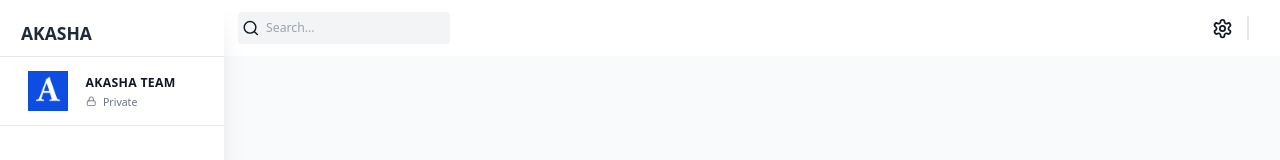
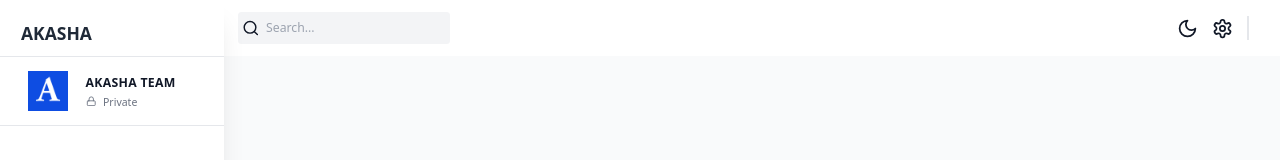
Before and after one commit to DevHarold0-0/Akasha-Real-Estate, a Next.js app in the folder client/: page / in a window 1280 px wide. Shown: the top 160 px of the page. Built offline with nearby package versions, Linux system fonts and the light colour scheme; no server answers.

Commit message:
Add light & dark

```diff
--- a/client/src/app/(components)/Navbar/index.tsx
+++ b/client/src/app/(components)/Navbar/index.tsx
@@ -1,12 +1,28 @@
 import React from "react";
-import { Search, Settings } from "lucide-react";
+import { Menu, Moon, Search, Settings, Sun } from "lucide-react";
 import Link from "next/link";
+import { useAppDispatch, useAppSelector } from "@/app/redux";
+import { setIsDarkMode, setIsSidebarCollapsed } from "@/state";
 
 const Navbar = () => {
+  const dispatch = useAppDispatch();
+  const isSidebarCollapsed = useAppSelector(
+    (state) => state.global.isSidebarCollapsed,
+  );
+  const isDarkMode = useAppSelector((state) => state.global.isDarkMode);
+
   return (
     <div className="flex items-center justify-between bg-white px-4 py-3 dark:bg-black">
       {/* Search Bar */}
       <div className="flex items-center gap-8">
+        {!isSidebarCollapsed ? null : (
+          <button
+            onClick={() => dispatch(setIsSidebarCollapsed(!isSidebarCollapsed))}
+          >
+            <Menu className="h-8 w-8 dark:text-white" />
+          </button>
+        )}
+
         <div className="w-[200px relative flex h-min">
           <Search className="absolute left-[4px] top-1/2 mr-2 h-5 w-5 -translate-y-1/2 transform cursor-pointer dark:text-white" />
           <input
@@ -19,9 +35,27 @@
 
       {/* Icons */}
       <div className="flex items-center">
+        <button
+          onClick={() => dispatch(setIsDarkMode(!isDarkMode))}
+          className={
+            isDarkMode
+              ? `rounded p-2 dark:hover:bg-gray-700`
+              : `rounded p-2 hover:bg-gray-100`
+          }
+        >
+          {isDarkMode ? (
+            <Sun className="h-6 w-6 cursor-pointer dark:text-white" />
+          ): (
+            <Moon className="h-6 w-6 cursor-pointer dark:text-white" />
+          )}
+        </button>
         <Link
-        href="/settings"
-        className="h-min w-min rounded p-2 hover:bg-gray-100"
+          href="/settings"
+          className={
+            isDarkMode
+              ? `h-min w-min rounded p-2 dark:hover:bg-gray-700`
+              : `h-min w-min rounded p-2 hover:bg-gray-100`
+          }
         >
           <Settings className="h-6 w-6 cursor-pointer dark:text-white" />
         </Link>
--- a/client/src/app/dashboardWrapper.tsx
+++ b/client/src/app/dashboardWrapper.tsx
@@ -1,3 +1,5 @@
+"use client";
+
 import React, { useEffect } from "react";
 import Navbar from "@/app/(components)/Navbar";
 import Sidebar from "@/app/(components)/Sidebar";
@@ -22,7 +24,8 @@
       <Sidebar />
       <main
         className={`flex w-full flex-col bg-gray-50 dark:bg-dark-bg ${
-          isSidebarCollapsed ? "" : "md:pl-64"}`}
+          isSidebarCollapsed ? "" : "md:pl-64"
+        }`}
       >
         <Navbar />
         {children}
```
